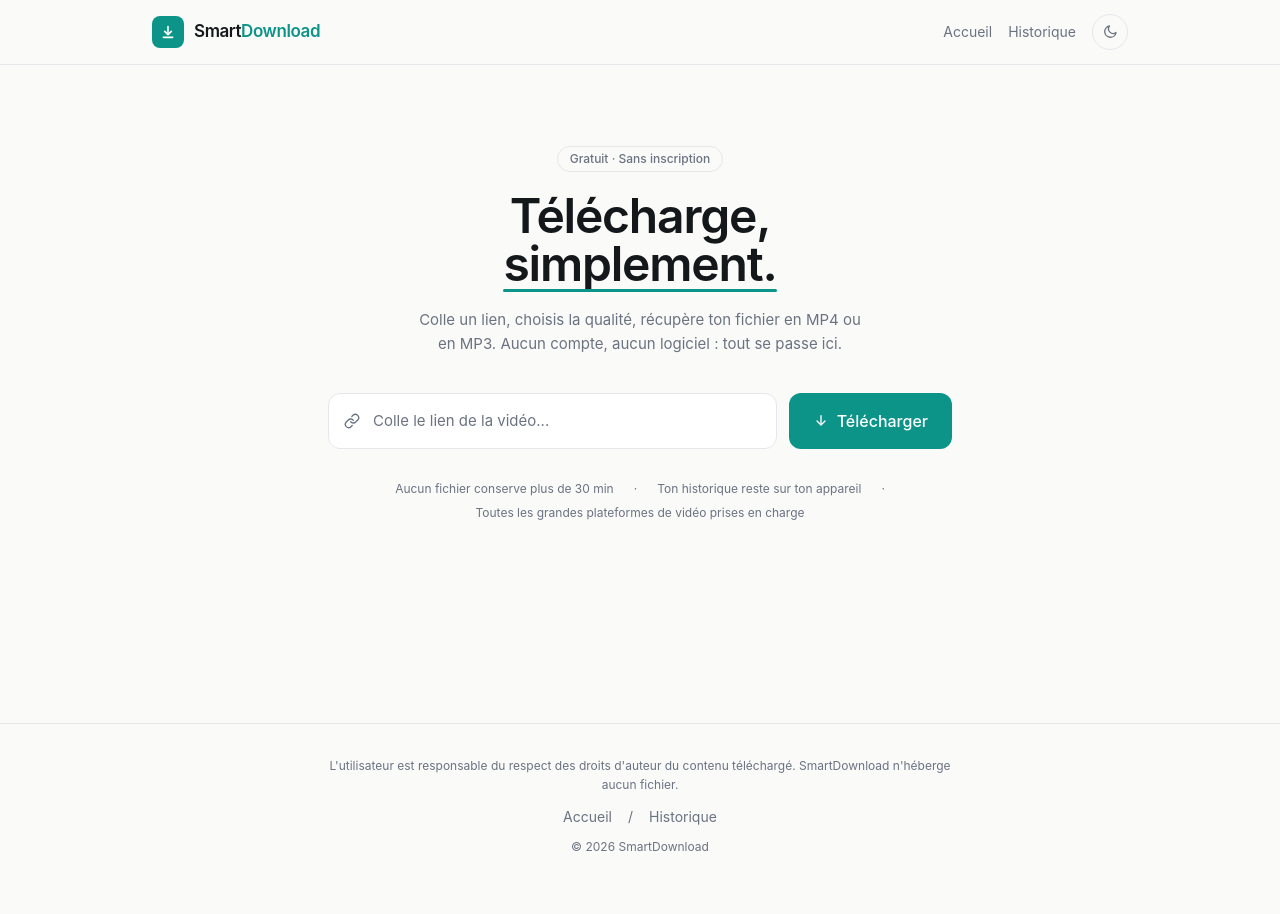
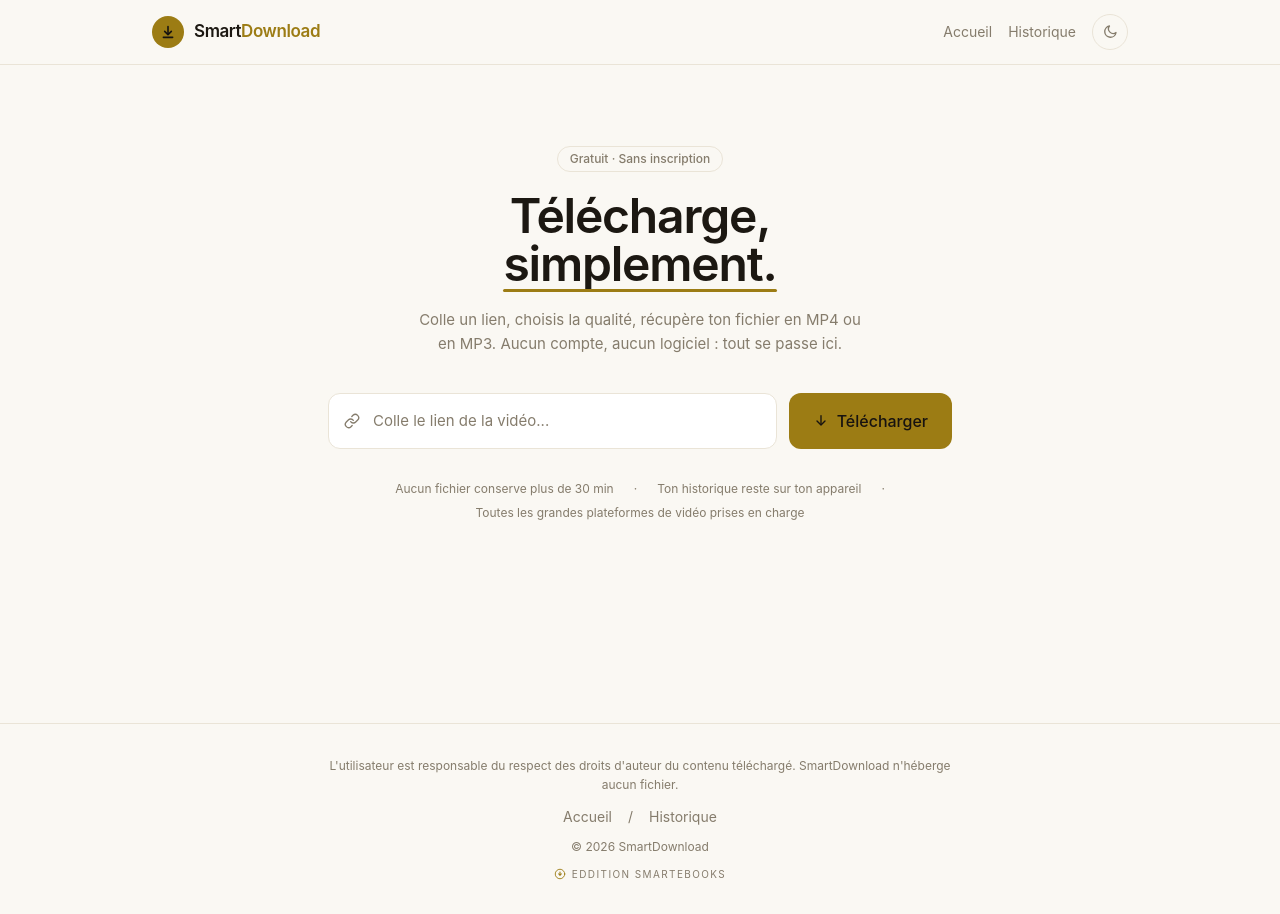
Before and after one commit to dev-Jahsauve/Doawnload, a Next.js app: page / in a window 1280 px wide. Before the commit the page ends 887 px from the top, so only its background shows below. Built offline with nearby package versions, Linux system fonts and the light colour scheme; no server answers.

Commit message:
Nouvelle charte noir+or (Eddition Smartebooks) : palette desaturee sans degradation, halos pleins animes, logo cercle or, signature de marque discrete (footer, carte de telechargement, prefixe des fichiers en mode VPS)
Co-authored-by: dev-Jahsauve <dev-Jahsauve@users.noreply.github.com>

```diff
--- a/app/globals.css
+++ b/app/globals.css
@@ -2,25 +2,35 @@
 @tailwind components;
 @tailwind utilities;
 
+/*
+ * Charte graphique — Eddition Smartebooks
+ * Noir profond + or (#d4af37), surfaces planes, aucun d\u00e9grad\u00e9.
+ * L'"accent" clair est un or dezatur\u00e9 plus fonc\u00e9 pour rester lisible sur fond blanc.
+ */
+
 :root {
-  --bg: #fafaf9;
+  --bg: #faf8f3;
   --card: #ffffff;
-  --ink: #14181b;
-  --muted: #6b7280;
-  --line: #e5e7eb;
-  --accent: #0d9488;
-  --accent-soft: rgba(13, 148, 136, 0.12);
+  --ink: #1c1812;
+  --muted: #857c6c;
+  --line: #eae4d7;
+  --accent: #9c7c14;
+  --accent-ink: #171310;
+  --accent-soft: rgba(212, 175, 55, 0.14);
+  --shadow: 0 1px 2px rgba(28, 24, 18, 0.05), 0 16px 40px -16px rgba(28, 24, 18, 0.14);
   color-scheme: light;
 }
 
 .dark {
-  --bg: #0c0f11;
-  --card: #12161a;
-  --ink: #f3f5f6;
-  --muted: #9aa3ab;
-  --line: #232a30;
-  --accent: #2dd4bf;
-  --accent-soft: rgba(45, 212, 191, 0.12);
+  --bg: #0a0a0b;
+  --card: #151517;
+  --ink: #f6f1e4;
+  --muted: #9e968a;
+  --line: #282823;
+  --accent: #d4af37;
+  --accent-ink: #171310;
+  --accent-soft: rgba(212, 175, 55, 0.15);
+  --shadow: 0 1px 2px rgba(0, 0, 0, 0.4), 0 18px 44px -18px rgba(0, 0, 0, 0.6);
   color-scheme: dark;
 }
 
@@ -40,6 +50,24 @@ button:focus-visible {
   outline-offset: 2px;
 }
 
+/* Halo or uni (voile plein + flou : pas de d\u00e9grad\u00e9 CSS) */
+.halo {
+  background: var(--accent-soft);
+  filter: blur(60px);
+}
+
+/* Signature de marque tr\u00e8s discr\u00e8te */
+.brand-signature {
+  font-size: 10px;
+  letter-spacing: 0.14em;
+  text-transform: uppercase;
+  color: var(--muted);
+}
+
+.brand-signature .mark {
+  color: var(--accent);
+}
+
 @keyframes ad-pulse {
   0%, 100% { opacity: 0.5; }
   50% { opacity: 1; }
--- /dev/null
+++ b/components/BrandSignature.tsx
@@ -0,0 +1,23 @@
+/**
+ * Signature de marque — discrete par conception.
+ * Un mini pictogramme or (cercle + fleche, rappel du logo Eddition Smartebooks)
+ * et la mention en tres petites capitales. A ne jamais agrandir.
+ */
+export function EditionMark({ className = "h-3 w-3" }: { className?: string }) {
+  return (
+    <svg viewBox="0 0 24 24" fill="none" stroke="currentColor" strokeWidth="2.4" strokeLinecap="round" strokeLinejoin="round" className={`mark ${className}`} aria-hidden>
+      <circle cx="12" cy="12" r="9.5" strokeWidth="1.8" />
+      <path d="M12 8v6" strokeWidth="2.2" />
+      <path d="m9.4 11.8 2.6 2.6 2.6-2.6" strokeWidth="2.2" />
+    </svg>
+  );
+}
+
+export function BrandSignature({ className = "" }: { className?: string }) {
+  return (
+    <span className={`brand-signature inline-flex items-center gap-1.5 ${className}`}>
+      <EditionMark />
+      Eddition Smartebooks
+    </span>
+  );
+}
--- a/components/ChoiceModal.tsx
+++ b/components/ChoiceModal.tsx
@@ -38,10 +38,10 @@ export default function ChoiceModal({ open, onStandard, onPriority, onClose }: C
               <button
                 type="button"
                 onClick={onPriority}
-                className="w-full rounded-xl bg-accent px-4 py-3.5 text-left text-white transition-transform hover:scale-[1.01] active:scale-[0.99]"
+                className="w-full rounded-xl bg-accent px-4 py-3.5 text-left text-[color:var(--accent-ink)] transition-transform hover:scale-[1.01] active:scale-[0.99]"
               >
                 <span className="block font-medium">Téléchargement prioritaire</span>
-                <span className="mt-0.5 block text-sm text-white/80">Regarde une pub : ta demande passe devant la file.</span>
+                <span className="mt-0.5 block text-sm text-[color:var(--accent-ink)]/75">Regarde une pub : ta demande passe devant la file.</span>
               </button>
 
               <button
--- a/components/DownloadFlow.tsx
+++ b/components/DownloadFlow.tsx
@@ -5,6 +5,7 @@ import { AnimatePresence, motion } from "framer-motion";
 import { ApiError, api, type VideoFormat, type VideoInfo } from "@/lib/api";
 import { isSupportedUrl } from "@/lib/platforms";
 import { addHistory } from "@/lib/history";
+import { BrandSignature } from "./BrandSignature";
 import ChoiceModal from "./ChoiceModal";
 import InterstitialAd from "./InterstitialAd";
 import ProgressBar from "./ProgressBar";
@@ -169,12 +170,12 @@ export default function DownloadFlow() {
               disabled={phase === "analyzing"}
               whileHover={{ scale: 1.02 }}
               whileTap={{ scale: 0.97 }}
-              className="flex h-14 items-center justify-center gap-2 rounded-xl bg-accent px-6 font-medium text-white disabled:opacity-50"
+              className="flex h-14 items-center justify-center gap-2 rounded-xl bg-accent px-6 font-medium text-[color:var(--accent-ink)] disabled:opacity-50"
             >
               {phase === "analyzing" ? (
                 <>
                   <motion.span
-                    className="h-4 w-4 rounded-full border-2 border-white/40 border-t-white"
+                    className="h-4 w-4 rounded-full border-2 border-[color:var(--accent-ink)]/30 border-t-[color:var(--accent-ink)]"
                     animate={{ rotate: 360 }}
                     transition={{ duration: 0.8, repeat: Infinity, ease: "linear" }}
                   />
@@ -200,9 +201,12 @@ export default function DownloadFlow() {
                     : "Téléchargement en cours..."
               }
             />
-            <button type="button" onClick={reset} className="mt-4 text-sm text-muted underline-offset-4 hover:text-ink hover:underline">
-              Nouveau téléchargement
-            </button>
+            <div className="mt-4 flex items-center justify-between">
+              <button type="button" onClick={reset} className="text-sm text-muted underline-offset-4 hover:text-ink hover:underline">
+                Nouveau téléchargement
+              </button>
+              <BrandSignature />
+            </div>
           </motion.div>
         )}
       </AnimatePresence>
--- a/components/Footer.tsx
+++ b/components/Footer.tsx
@@ -1,4 +1,5 @@
 import Link from "next/link";
+import { BrandSignature } from "./BrandSignature";
 
 export default function Footer() {
   return (
@@ -14,6 +15,7 @@ export default function Footer() {
           <Link href="/historique" className="hover:text-ink">Historique</Link>
         </nav>
         <p className="text-xs text-muted">© {new Date().getFullYear()} SmartDownload</p>
+        <BrandSignature />
       </div>
     </footer>
   );
--- a/components/HeroBackground.tsx
+++ b/components/HeroBackground.tsx
@@ -3,28 +3,25 @@
 import { motion } from "framer-motion";
 
 /**
- * Fond anime discret : trois taches de couleur tres douces qui derivent
- * lentement derriere le contenu.
+ * Fond anime : trois halos ors unis (aplats + flou, aucun d\u00e9grad\u00e9 CSS)
+ * qui derive lentement derriere le contenu.
  */
 export default function HeroBackground() {
   return (
     <div className="pointer-events-none fixed inset-0 -z-10 overflow-hidden" aria-hidden>
       <motion.div
-        className="absolute -top-40 left-[8%] h-[34rem] w-[34rem] rounded-full blur-3xl"
-        style={{ background: "radial-gradient(closest-side, var(--accent-soft), transparent)" }}
-        animate={{ x: [0, 60, -20, 0], y: [0, 30, 60, 0] }}
+        className="halo absolute -top-40 left-[8%] h-[30rem] w-[30rem] rounded-full"
+        animate={{ x: [0, 60, -20, 0], y: [0, 30, 60, 0], opacity: [0.55, 0.85, 0.55] }}
         transition={{ duration: 26, repeat: Infinity, ease: "easeInOut" }}
       />
       <motion.div
-        className="absolute right-[5%] top-[20%] h-[26rem] w-[26rem] rounded-full blur-3xl"
-        style={{ background: "radial-gradient(closest-side, var(--accent-soft), transparent)" }}
-        animate={{ x: [0, -50, 20, 0], y: [0, 40, -30, 0] }}
+        className="halo absolute right-[5%] top-[18%] h-[22rem] w-[22rem] rounded-full"
+        animate={{ x: [0, -50, 20, 0], y: [0, 40, -30, 0], opacity: [0.4, 0.7, 0.4] }}
         transition={{ duration: 32, repeat: Infinity, ease: "easeInOut" }}
       />
       <motion.div
-        className="absolute bottom-[-10rem] left-[35%] h-[30rem] w-[30rem] rounded-full blur-3xl"
-        style={{ background: "radial-gradient(closest-side, var(--accent-soft), transparent)" }}
-        animate={{ x: [0, 40, -40, 0], y: [0, -30, 10, 0] }}
+        className="halo absolute bottom-[-8rem] left-[35%] h-[26rem] w-[26rem] rounded-full"
+        animate={{ x: [0, 40, -40, 0], y: [0, -30, 10, 0], opacity: [0.5, 0.75, 0.5] }}
         transition={{ duration: 38, repeat: Infinity, ease: "easeInOut" }}
       />
     </div>
--- a/components/InterstitialAd.tsx
+++ b/components/InterstitialAd.tsx
@@ -86,7 +86,7 @@ export default function InterstitialAd({ open, onComplete, onCancel }: Interstit
               type="button"
               disabled={!adSeen}
               onClick={onComplete}
-              className="mt-5 w-full rounded-xl bg-accent px-4 py-3 font-medium text-white transition disabled:opacity-40"
+              className="mt-5 w-full rounded-xl bg-accent px-4 py-3 font-medium text-[color:var(--accent-ink)] transition disabled:opacity-40"
             >
               {adSeen ? "Lancer le téléchargement" : `Prière de patienter… ${seconds} s`}
             </button>
--- a/components/Logo.tsx
+++ b/components/Logo.tsx
@@ -1,10 +1,14 @@
 import Link from "next/link";
 
+/**
+ * Logo SmartDownload aux couleurs de la charte :
+ * cercle or plein, glyphe noir (inversion du logo Eddition Smartebooks).
+ */
 export default function Logo() {
   return (
     <Link href="/" className="flex items-center gap-2.5">
-      <span className="flex h-8 w-8 items-center justify-center rounded-lg bg-accent text-white">
-        <svg viewBox="0 0 24 24" fill="none" stroke="currentColor" strokeWidth="2.4" strokeLinecap="round" strokeLinejoin="round" className="h-4 w-4" aria-hidden>
+      <span className="flex h-8 w-8 items-center justify-center rounded-full bg-accent">
+        <svg viewBox="0 0 24 24" fill="none" stroke="var(--accent-ink)" strokeWidth="2.4" strokeLinecap="round" strokeLinejoin="round" className="h-4 w-4" aria-hidden>
           <path d="M12 4v11" />
           <path d="m7 11 5 5 5-5" />
           <path d="M5 20h14" />
--- a/tailwind.config.ts
+++ b/tailwind.config.ts
@@ -13,12 +13,13 @@ const config: Config = {
         line: "var(--line)",
         accent: "var(--accent)",
         "accent-soft": "var(--accent-soft)",
+        "accent-ink": "var(--accent-ink)",
       },
       fontFamily: {
         sans: ["-apple-system", "BlinkMacSystemFont", "Segoe UI", "Inter", "Roboto", "Helvetica Neue", "Arial", "sans-serif"],
       },
       boxShadow: {
-        card: "0 1px 2px rgba(0,0,0,.04), 0 12px 32px -12px rgba(0,0,0,.12)",
+        card: "var(--shadow)",
       },
     },
   },
```
Also changed, not shown: 2 other files (tests, documents, lock files or other folders).
